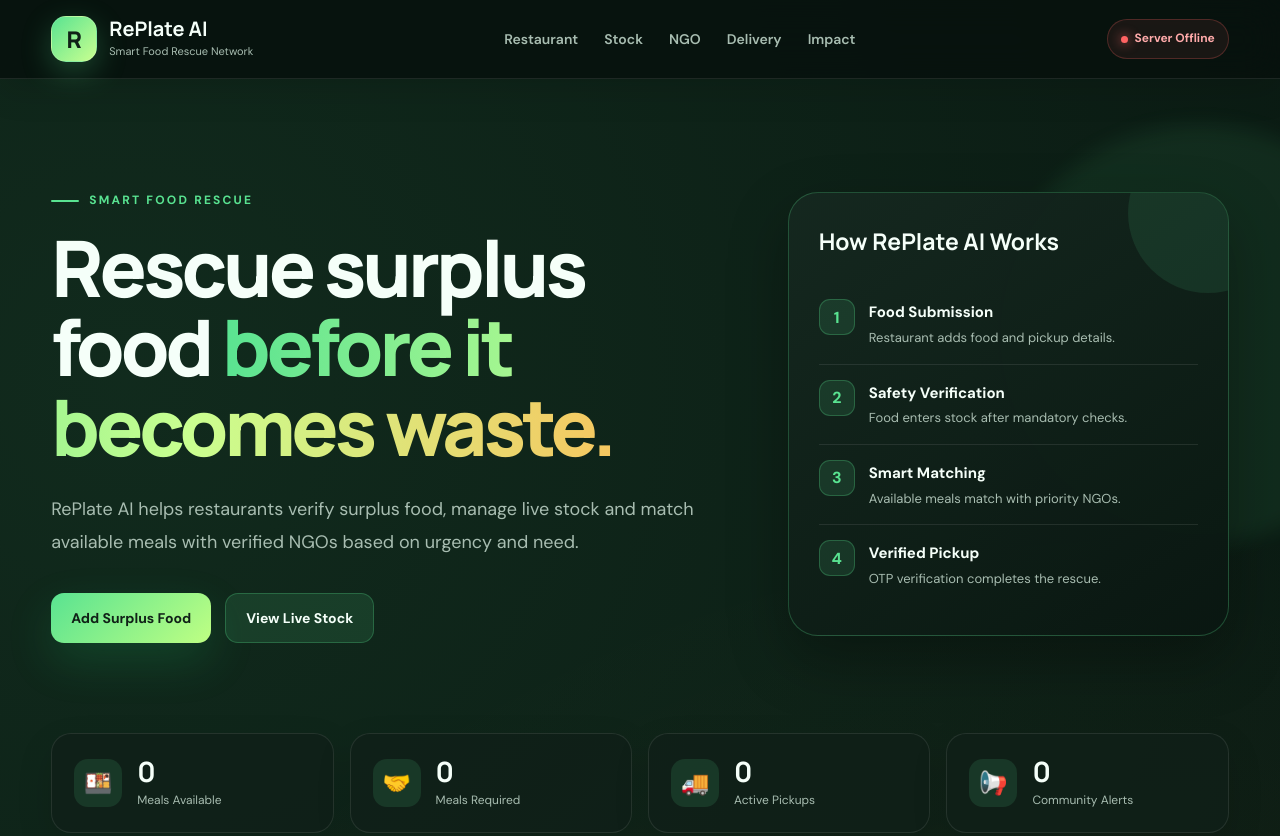
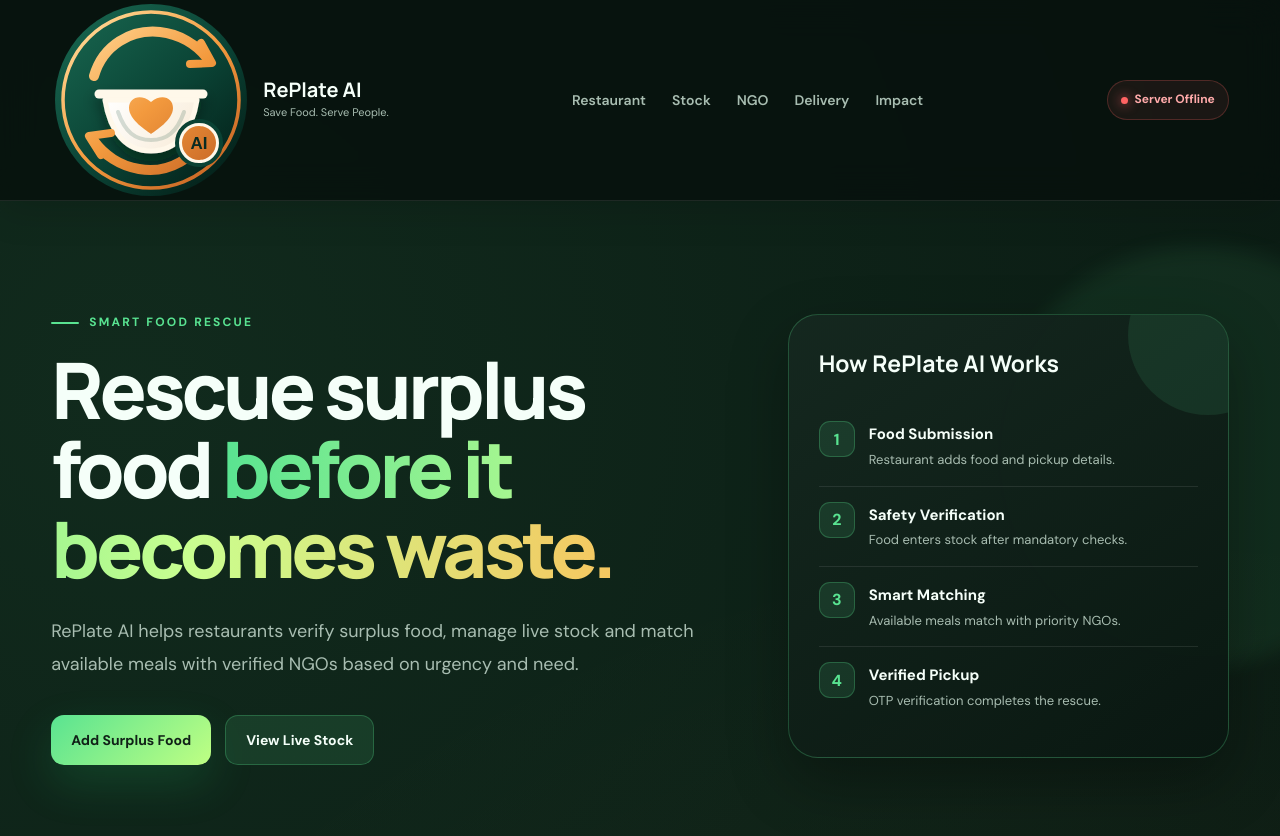
Before and after one commit to krishnachandramohan88-collab/foodrescue, a website: page index.html in a window 1280 px wide. Shown: the top 836 px of the page. Drawn offline with Linux system fonts and the light colour scheme; no server answers.

Commit message:
Update index.html

```diff
--- a/index.html
+++ b/index.html
@@ -28,14 +28,14 @@
     <header class="main-header">
         <div class="header-container">
 
-            <a href="#home" class="brand">
-                <div class="brand-icon">R</div>
+           <a href="#home" class="brand">
+    <img src="/logo.svg" alt="RePlate AI Logo" class="logo">
 
-                <div>
-                    <h1>RePlate AI</h1>
-                    <p>Smart Food Rescue Network</p>
-                </div>
-            </a>
+    <div>
+        <h1>RePlate AI</h1>
+        <p>Save Food. Serve People.</p>
+    </div>
+</a>
 
             <nav class="main-navigation">
                 <a href="#restaurant">Restaurant</a>
```
